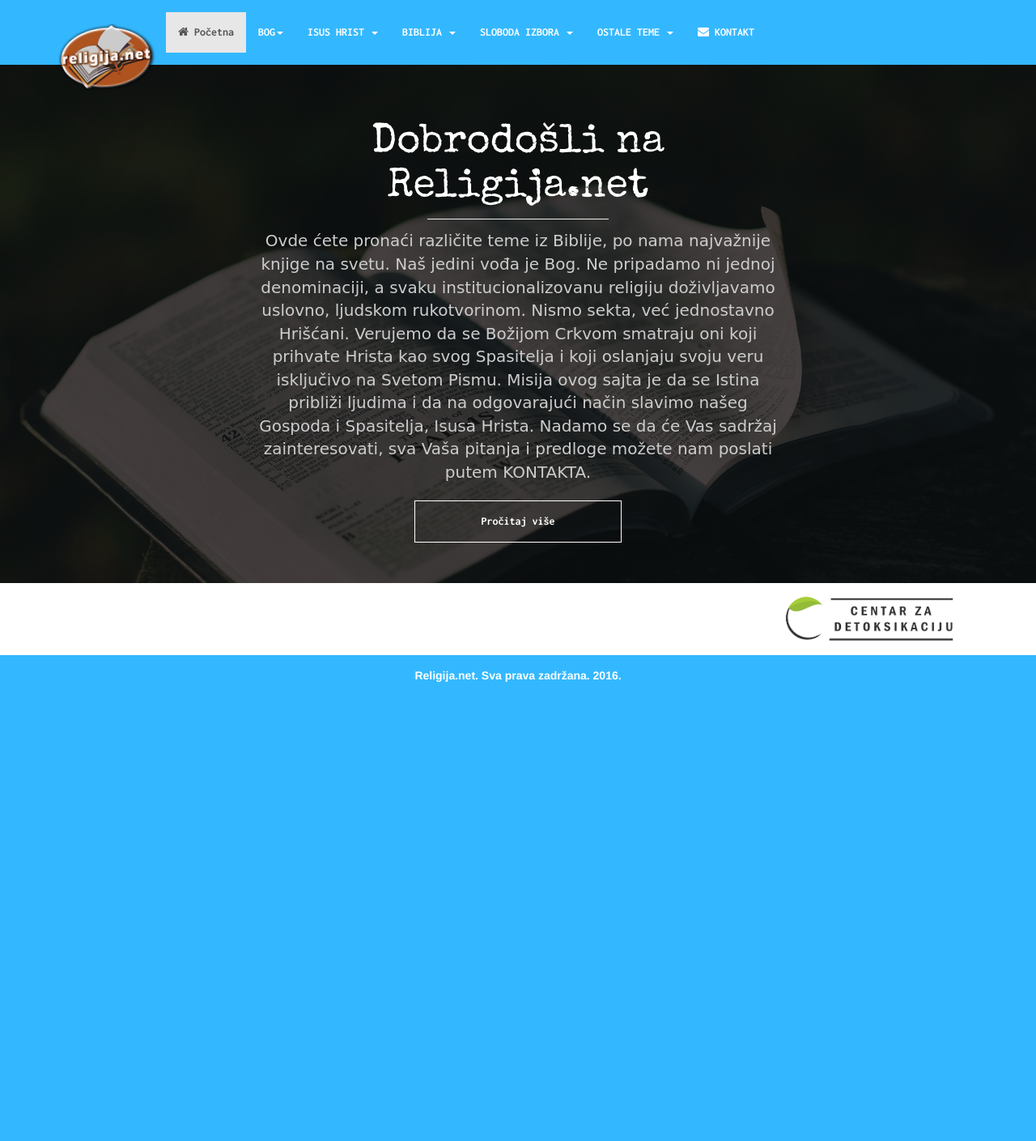
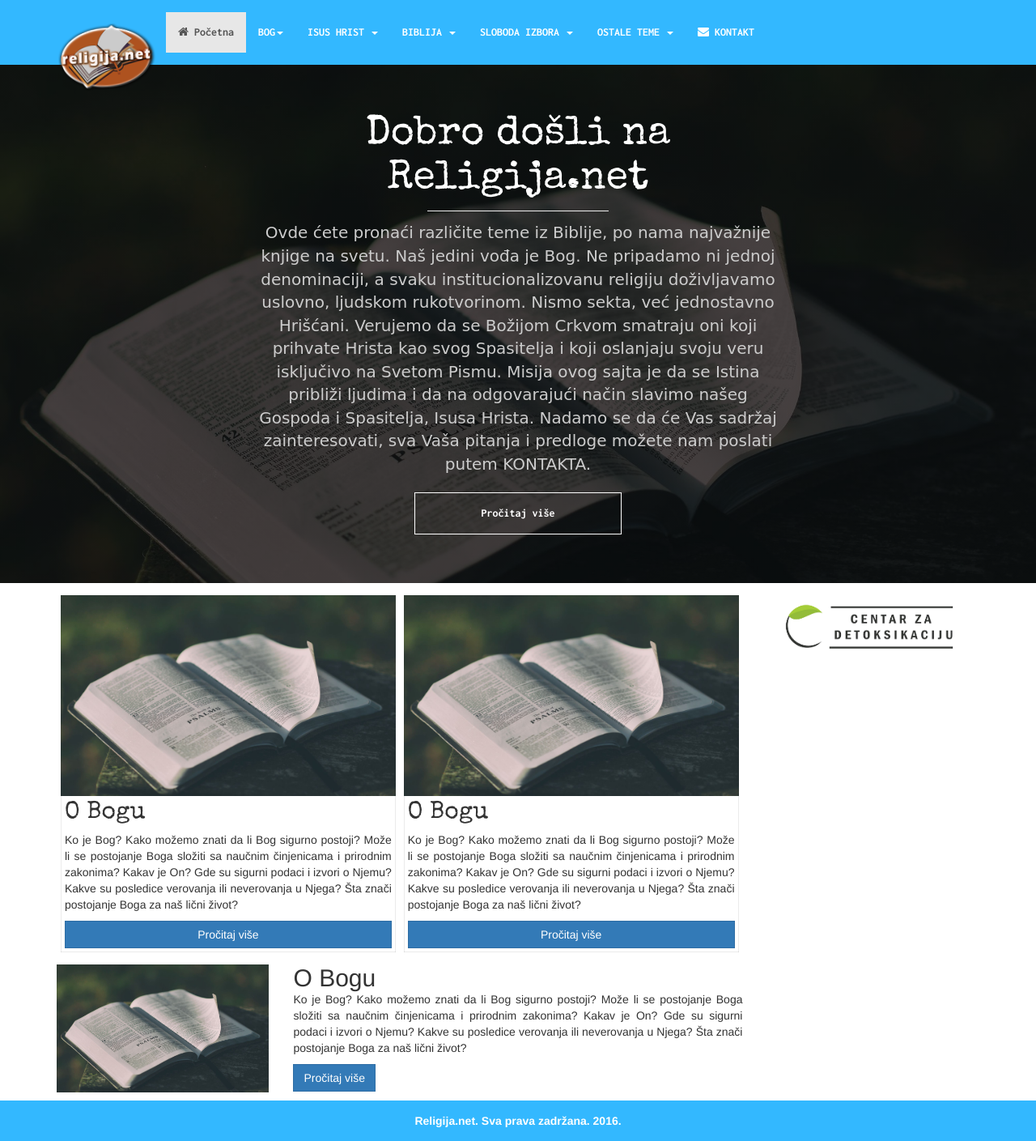
Before and after one commit to jeremic-io/religija, a PHP site: page / in a window 1280 px wide. Shown: the whole page at 81% size. Before the commit the page ends 842 px from the top, so only its background shows below. Run offline with PHP 8.4, Linux system fonts and the light colour scheme; some web fonts are replaced.

Commit message:
Add Articles

```diff
--- a/css/style.css
+++ b/css/style.css
@@ -1,12 +1,26 @@
 /* Colors */
-/* line 2, ../sass/style.scss */
+/* Typography */
+/* line 4, ../sass/style.scss */
+h1, h2, h3, h4, h5, h6 {
+  padding: 0;
+  margin: 0;
+}
+
+/* Buttons */
+/* line 9, ../sass/style.scss */
+.btn {
+  border-radius: 0;
+}
+
+/* Site Global */
+/* line 13, ../sass/style.scss */
 .site {
   display: flex;
   min-height: 100vh;
   flex-direction: column;
 }
 
-/* line 8, ../sass/style.scss */
+/* line 19, ../sass/style.scss */
 .navbar {
   margin-bottom: 0;
   background: #33B8FF;
@@ -14,7 +28,7 @@
   border-radius: 0;
   padding: 15px;
 }
-/* line 16, ../sass/style.scss */
+/* line 27, ../sass/style.scss */
 .navbar .navbar-brand {
   color: #fff;
   -ms-transform: rotate(-4deg);
@@ -24,14 +38,14 @@
   transform: rotate(-4deg);
 }
 
-/* line 24, ../sass/style.scss */
+/* line 35, ../sass/style.scss */
 .navbar-default .navbar-nav > li > a {
   color: #fff;
   font-family: 'Inconsolata', monospace;
   font-weight: bold;
 }
 
-/* line 30, ../sass/style.scss */
+/* line 41, ../sass/style.scss */
 .intro {
   background: linear-gradient(rgba(0, 0, 0, 0.7), rgba(0, 0, 0, 0.7)), url("../images/ui/intro.jpg");
   background-position: top center;
@@ -42,25 +56,25 @@
   align-items: center;
   justify-content: center;
 }
-/* line 40, ../sass/style.scss */
+/* line 51, ../sass/style.scss */
 .intro .intro-text {
   width: 50%;
 }
-/* line 42, ../sass/style.scss */
+/* line 53, ../sass/style.scss */
 .intro .intro-text h1 {
   color: #fff;
   font-family: 'Special Elite', cursive;
   font-size: 5rem;
   margin-bottom: 10px;
 }
-/* line 48, ../sass/style.scss */
+/* line 59, ../sass/style.scss */
 .intro .intro-text p {
   color: #ccc;
   text-align: center;
   font-family: 'Tillana', cursive;
   font-size: 2rem;
 }
-/* line 55, ../sass/style.scss */
+/* line 66, ../sass/style.scss */
 .intro .intro-text .btn-intro {
   border-radius: 0;
   background: transparent;
@@ -75,31 +89,82 @@
   transition: all .5s ease;
   padding: 15px;
 }
-/* line 68, ../sass/style.scss */
+/* line 79, ../sass/style.scss */
 .intro .intro-text .btn-intro:hover {
   background: #fff;
   color: #000;
 }
 
-/* line 76, ../sass/style.scss */
+/* Main Content */
+/* line 88, ../sass/style.scss */
 .main-content {
   flex: 1;
+  margin-top: 10px;
+  margin-bottom: 10px;
+}
+
+/* Articles */
+/* line 95, ../sass/style.scss */
+.articles {
+  overflow: hidden;
+  /* just clearing floats */
+  width: 100%;
+  display: -webkit-flex;
+  display: -ms-flexbox;
+  display: flex;
+  -webkit-flex-wrap: wrap;
+  -ms-flex-wrap: wrap;
+  flex-wrap: wrap;
+}
+/* line 105, ../sass/style.scss */
+.articles .article-container {
+  box-sizing: border-box;
+  padding: 5px;
+  width: 50%;
+  /* 2 items per row */
+  float: left;
+  display: -webkit-flex;
+  display: -ms-flexbox;
+  display: flex;
+  margin-bottom: 10px;
+}
+/* line 114, ../sass/style.scss */
+.articles .article-container article {
+  box-shadow: 0 0 1px #333 inset;
+}
+/* line 116, ../sass/style.scss */
+.articles .article-container article .article-text {
+  padding: 5px;
+}
+/* line 118, ../sass/style.scss */
+.articles .article-container article .article-text .article-h2 {
+  font-family: 'Special Elite', cursive;
+  margin-bottom: 6px;
+}
+/* line 122, ../sass/style.scss */
+.articles .article-container article .article-text p {
+  text-align: justify;
+}
+/* line 125, ../sass/style.scss */
+.articles .article-container article .article-text a {
+  display: block;
+  margin: auto;
 }
 
 /* Main Footer */
-/* line 81, ../sass/style.scss */
+/* line 135, ../sass/style.scss */
 .main-footer {
   background: #33B8FF;
   color: #fff;
   padding: 15px;
 }
-/* line 86, ../sass/style.scss */
+/* line 140, ../sass/style.scss */
 .main-footer .copyright {
   font-weight: bold;
 }
 
 /* Helper Classes */
-/* line 92, ../sass/style.scss */
+/* line 148, ../sass/style.scss */
 .hr-line {
   width: 35%;
   color: #fff;
--- a/index.php
+++ b/index.php
@@ -85,7 +85,7 @@
 
     <div class="intro">
       <div class="intro-text">
-        <h1 class="text-center">Dobrodošli na Religija.net</h1>
+        <h1 class="text-center">Dobro došli na Religija.net</h1>
         <hr class="hr-line">
         <p>
           Ovde ćete pronaći različite teme iz Biblije, po nama najvažnije knjige na svetu.  Naš jedini vođa je Bog. Ne pripadamo ni jednoj denominaciji, a svaku institucionalizovanu religiju doživljavamo uslovno, ljudskom rukotvorinom. Nismo sekta, već jednostavno Hrišćani. Verujemo da se Božijom Crkvom smatraju oni koji prihvate Hrista kao svog Spasitelja i koji oslanjaju svoju veru isključivo na Svetom Pismu.  Misija ovog sajta je da se Istina približi ljudima i da na odgovarajući način slavimo našeg Gospoda i Spasitelja, Isusa Hrista. Nadamo se da će Vas sadržaj zainteresovati, sva Vaša pitanja i predloge možete nam poslati putem KONTAKTA.
@@ -98,7 +98,48 @@
       <div class="container">
         <div class="row">
           <div class="col-lg-9">
-
+            <div class="articles">
+              <div class="article-container">
+                <article class="article">
+                  <img src="images/ui/intro.jpg" class="img img-responsive" alt="image">
+                  <div class="article-text">
+                    <h2 class="article-h2">O Bogu</h2>
+                    <p>
+                      Ko je Bog? Kako možemo znati da li Bog sigurno postoji? Može li se postojanje Boga složiti sa naučnim činjenicama i prirodnim zakonima? Kakav je On? Gde su sigurni podaci i izvori o Njemu? Kakve su posledice verovanja ili neverovanja u Njega? Šta znači postojanje Boga za naš lični život?
+                    </p>
+                    <a href="#" class="btn btn-primary">Pročitaj više</a>
+                  </div>
+                </article>
+              </div>
+              <div class="article-container">
+                <article class="article">
+                  <img src="images/ui/intro.jpg" class="img img-responsive" alt="image">
+                  <div class="article-text">
+                    <h2 class="article-h2">O Bogu</h2>
+                    <p>
+                      Ko je Bog? Kako možemo znati da li Bog sigurno postoji? Može li se postojanje Boga složiti sa naučnim činjenicama i prirodnim zakonima? Kakav je On? Gde su sigurni podaci i izvori o Njemu? Kakve su posledice verovanja ili neverovanja u Njega? Šta znači postojanje Boga za naš lični život?
+                    </p>
+                    <a href="#" class="btn btn-primary">Pročitaj više</a>
+                  </div>
+                </article>
+              </div>
+            </div>
+            <div class="row">
+              <div class="col-lg-12">
+                <div class="row">
+                  <div class="col-lg-4">
+                    <img src="images/ui/intro.jpg" class="img img-responsive" alt="image">
+                  </div>
+                  <div class="col-lg-8">
+                    <h2 class="article-h2">O Bogu</h2>
+                    <p class="text-justify">
+                      Ko je Bog? Kako možemo znati da li Bog sigurno postoji? Može li se postojanje Boga složiti sa naučnim činjenicama i prirodnim zakonima? Kakav je On? Gde su sigurni podaci i izvori o Njemu? Kakve su posledice verovanja ili neverovanja u Njega? Šta znači postojanje Boga za naš lični život?
+                    </p>
+                    <a href="#" class="btn btn-primary">Pročitaj više</a>
+                  </div>
+                </div>
+              </div>
+            </div>
           </div>
           <div class="col-lg-3">
             <div class="row">
--- a/sass/style.scss
+++ b/sass/style.scss
@@ -1,4 +1,15 @@
 @import 'partials/variables';
+
+/* Typography */
+h1,h2,h3,h4,h5,h6 {
+  padding: 0;
+  margin: 0;
+}
+/* Buttons */
+.btn {
+  border-radius: 0;
+}
+/* Site Global */
 .site {
   display: flex;
   min-height: 100vh;
@@ -73,8 +84,51 @@
   }
 }
 
+/* Main Content */
 .main-content {
   flex: 1;
+  margin-top: 10px;
+  margin-bottom: 10px;
+}
+
+/* Articles */
+.articles {
+  overflow: hidden; /* just clearing floats */
+  width: 100%;
+  display: -webkit-flex;
+  display: -ms-flexbox;
+  display: flex;
+  -webkit-flex-wrap: wrap;
+  -ms-flex-wrap: wrap;
+  flex-wrap: wrap;
+
+  .article-container {
+    box-sizing: border-box;
+    padding: 5px;
+    width: 50%; /* 2 items per row */
+    float: left;
+    display: -webkit-flex;
+    display: -ms-flexbox;
+    display: flex;
+    margin-bottom: 10px;
+    article {
+      box-shadow: 0 0 1px #333 inset;
+      .article-text {
+        padding: 5px;
+        .article-h2 {
+          font-family: 'Special Elite', cursive;
+          margin-bottom: 6px;
+        }
+        p {
+          text-align: justify;
+        }
+        a {
+          display: block;
+          margin: auto;
+        }
+      }
+    }
+  }
 }
 
 /* Main Footer */
@@ -88,6 +142,8 @@
   }
 }
 
+
+
 /* Helper Classes */
 .hr-line {
   width: 35%;
```
